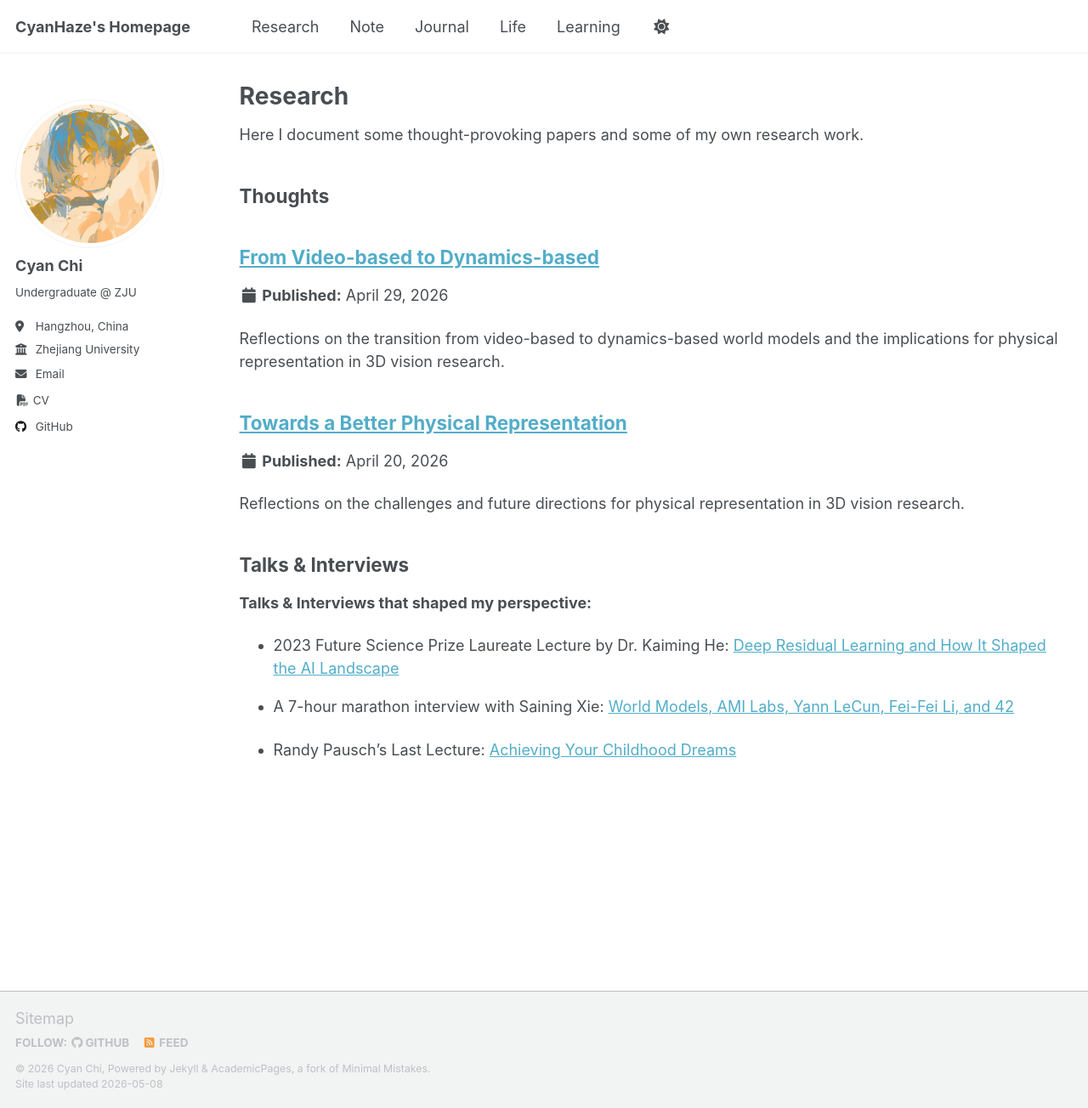
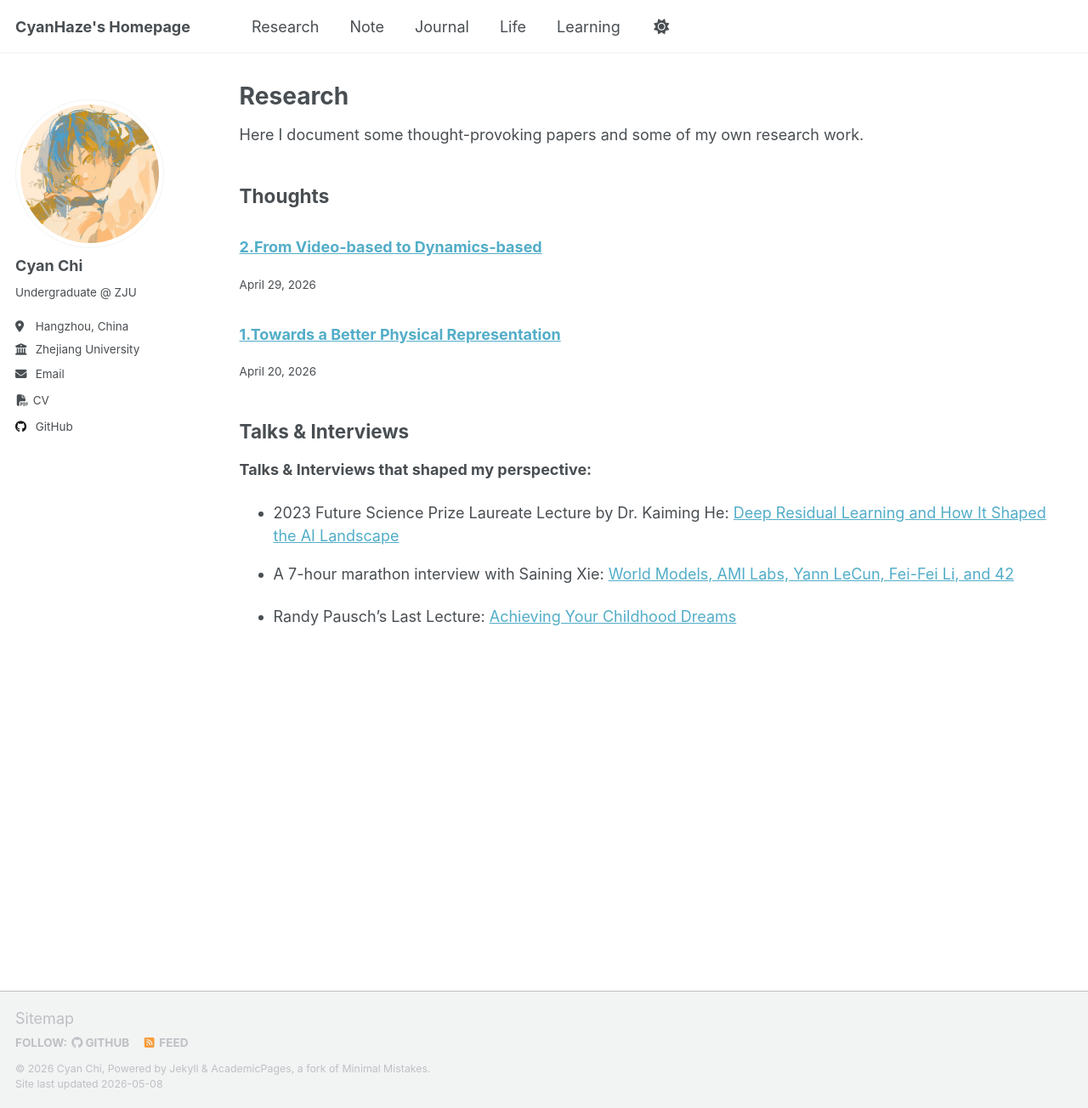
Before and after one commit to CyanHaze/CyanHaze.github.io, a Jekyll site: the page built from _pages/research.md, in a window 1280 px wide and 1304 px high. Shown: the whole window at 85% size. Built offline with Jekyll 4.4.1, drawn with Linux system fonts in a browser that asks for light colours; a script that is not in the unit is left out.

Commit message:
Update the research

```diff
--- a/_pages/research.md
+++ b/_pages/research.md
@@ -16,7 +16,12 @@ Here I document some thought-provoking papers and some of my own research work.
 
 ## Thoughts
 {% for post in site.thoughts reversed %}
-  {% include archive-single.html %}
+### [{{ post.title }}]({{ post.url | relative_url }})
+
+{{ post.description }}
+
+<small>{{ post.date | date: "%B %-d, %Y" }}</small>
+
 {% endfor %}
 
 ## Talks & Interviews
--- a/_thoughts/1.Towards a Better Physical Representation.md
+++ b/_thoughts/1.Towards a Better Physical Representation.md
@@ -1,5 +1,5 @@
 ---
-title: "Towards a Better Physical Representation"
+title: "1.Towards a Better Physical Representation"
 layout: single
 author_profile: true
 collection: thoughts
--- a/_thoughts/2.From Video-based to Dynamics-based.md
+++ b/_thoughts/2.From Video-based to Dynamics-based.md
@@ -1,5 +1,5 @@
 ---
-title: "From Video-based to Dynamics-based"
+title: "2.From Video-based to Dynamics-based"
 layout: single
 author_profile: true
 collection: thoughts
```
